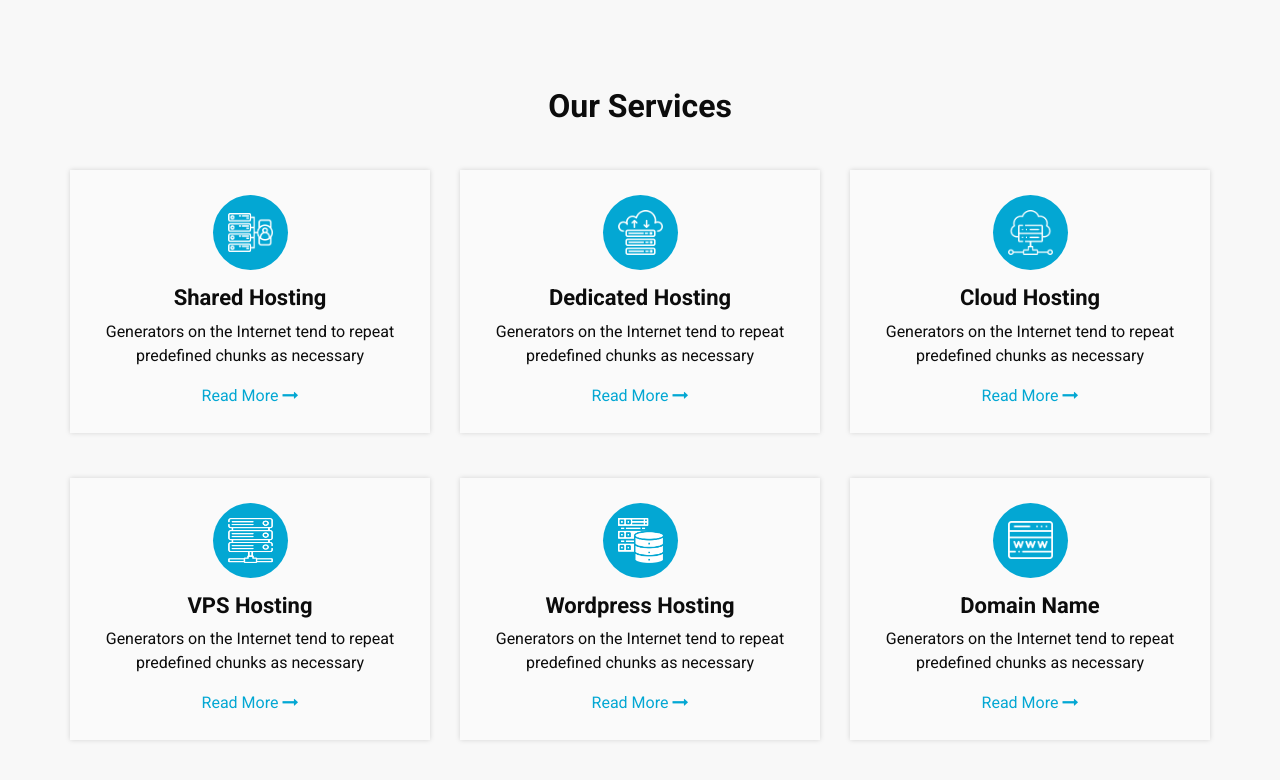
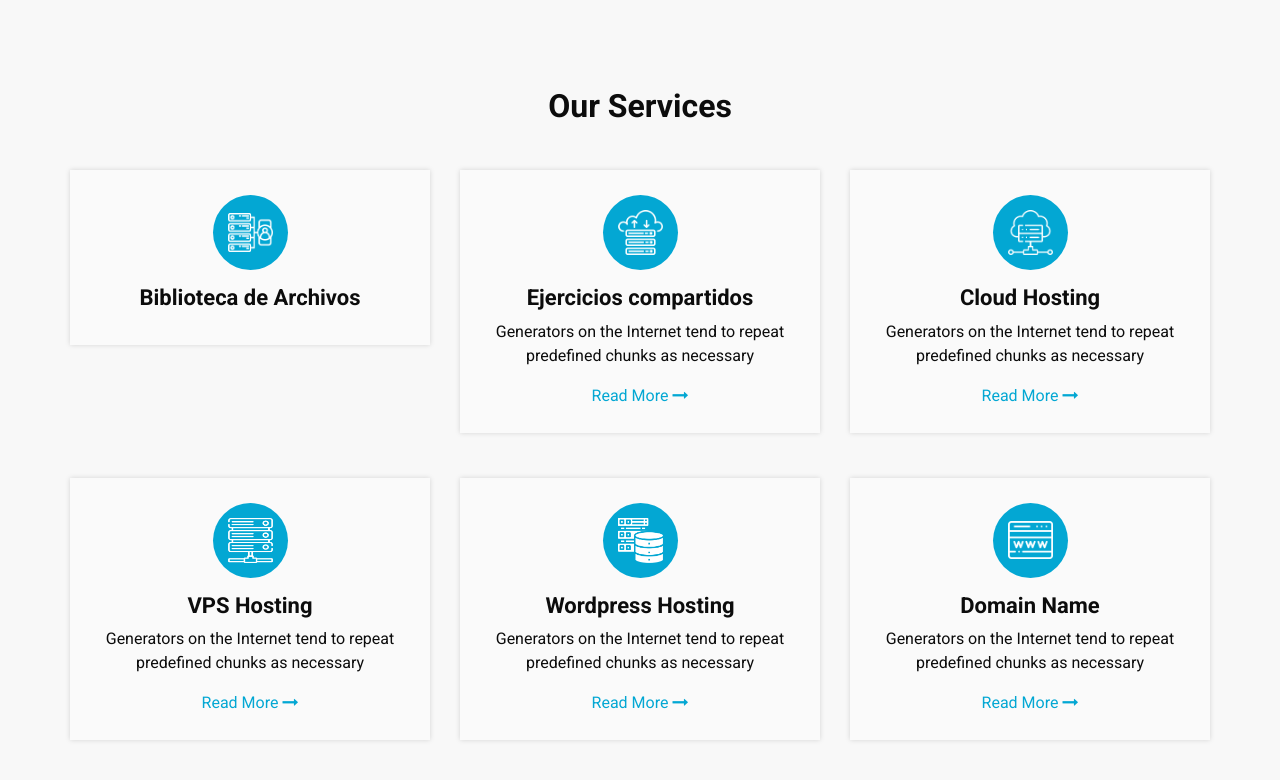
Before and after one commit to martin-escobarsantoro/matematicas2, a plain HTML site: page index.html in a window 1280 px wide. Shown: the part 803-1583 px from the top of the page. Drawn offline with Linux system fonts and the light colour scheme; a script that the page names is missing.

Commit message:
Update index.html

```diff
--- a/index.html
+++ b/index.html
@@ -223,16 +223,17 @@
             </div>
             <div class="detail-box">
               <h4>
-                Shared Hosting
+                Biblioteca de Archivos
               </h4>
+              <!--
               <p>
                 Generators on the Internet tend to repeat predefined chunks as necessary
               </p>
               <a href="">
                 Read More
                 <i class="fa fa-long-arrow-right" aria-hidden="true"></i>
-
               </a>
+              -->
             </div>
           </div>
         </div>
@@ -243,7 +244,7 @@
             </div>
             <div class="detail-box">
               <h4>
-                Dedicated Hosting
+                Ejercicios compartidos
               </h4>
               <p>
                 Generators on the Internet tend to repeat predefined chunks as necessary
```
